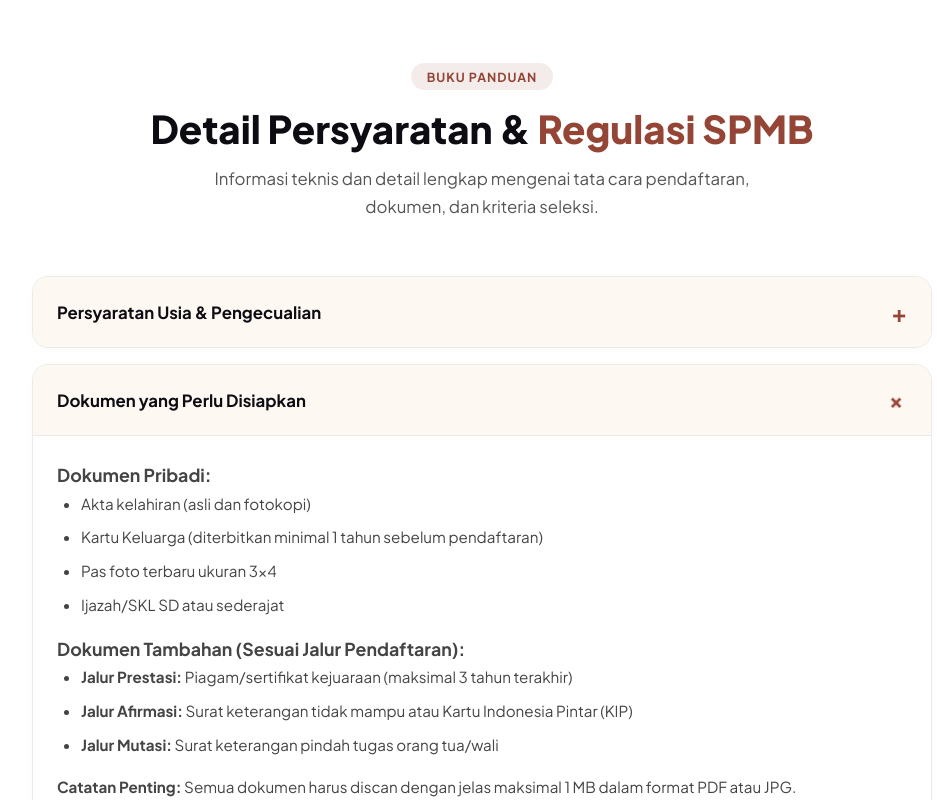
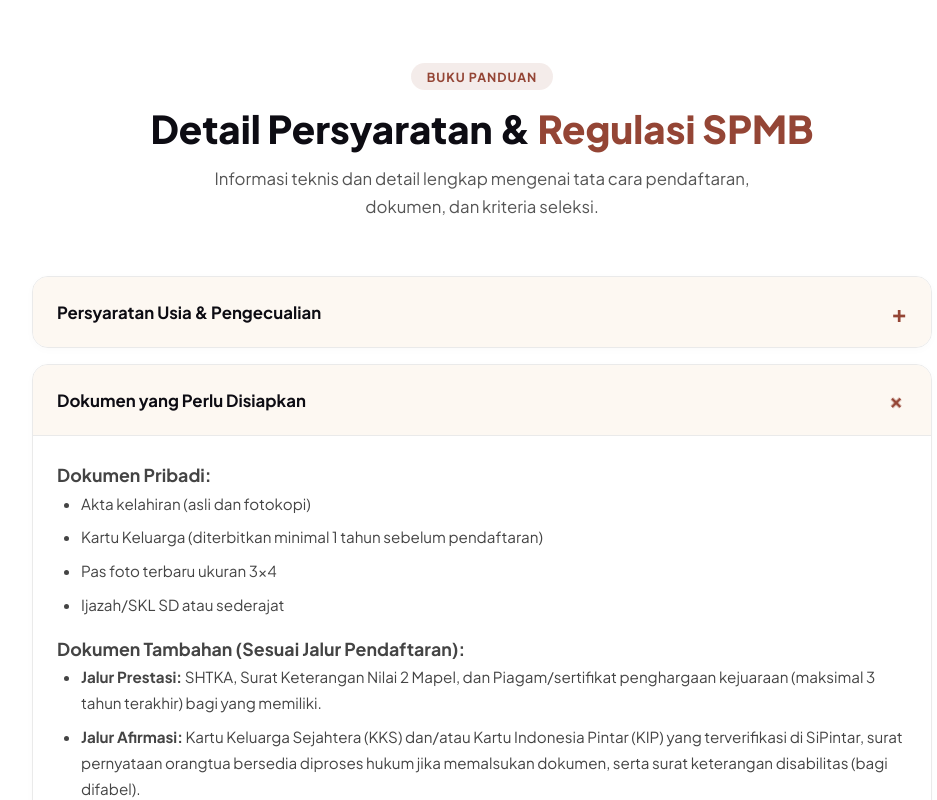
Before and after one commit to Santosa-Dev1507/website-smpn5-klaten, a Next.js app: page /spmb in a window 1280 px wide. Both pictures are taken after a click on the heading "Dokumen yang Perlu Disiapkan". Shown: the part 5971-6771 px from the top of the page, without its empty margins (158-1095 px from the left). Built offline with nearby package versions, Linux system fonts and the light colour scheme; no server answers.

Commit message:
docs(spmb): sinkronisasi detail regulasi accordion dengan juknis 2026 dan kartu jalur

```diff
--- a/app/spmb/page.tsx
+++ b/app/spmb/page.tsx
@@ -499,9 +499,9 @@ export default function SpmbPage() {
               </ul>
               <h3>Dokumen Tambahan (Sesuai Jalur Pendaftaran):</h3>
               <ul>
-                <li><strong>Jalur Prestasi:</strong> Piagam/sertifikat kejuaraan (maksimal 3 tahun terakhir)</li>
-                <li><strong>Jalur Afirmasi:</strong> Surat keterangan tidak mampu atau Kartu Indonesia Pintar (KIP)</li>
-                <li><strong>Jalur Mutasi:</strong> Surat keterangan pindah tugas orang tua/wali</li>
+                <li><strong>Jalur Prestasi:</strong> SHTKA, Surat Keterangan Nilai 2 Mapel, dan Piagam/sertifikat penghargaan kejuaraan (maksimal 3 tahun terakhir) bagi yang memiliki.</li>
+                <li><strong>Jalur Afirmasi:</strong> Kartu Keluarga Sejahtera (KKS) dan/atau Kartu Indonesia Pintar (KIP) yang terverifikasi di SiPintar, surat pernyataan orangtua bersedia diproses hukum jika memalsukan dokumen, serta surat keterangan disabilitas (bagi difabel).</li>
+                <li><strong>Jalur Mutasi:</strong> SK Tugas perpindahan orangtua/wali dari instansi/kantor/perusahaan (maksimal 1 tahun sebelum pendaftaran), Surat Keterangan Dinas Pendidikan, atau SK Kepala Sekolah tempat bertugas (bagi anak guru).</li>
               </ul>
               <p><strong>Catatan Penting:</strong> Semua dokumen harus discan dengan jelas maksimal 1 MB dalam format PDF atau JPG.</p>
             </div>
@@ -517,12 +517,12 @@ export default function SpmbPage() {
                 <li>Hubungan dengan kepala keluarga sebagai anak atau dalam satu KK terdapat orangtua dan anak.</li>
                 <li>Dikecualikan jika kedua orang tua meninggal dan dibuktikan dengan akta kematian.</li>
               </ul>
-              <p>Jika terjadi persamaan jarak, seleksi berdasarkan: (1) Usia tertua; (2) Nilai SKL/Ijazah; (3) Waktu pendaftaran.</p>
+              <p>Jika terjadi persamaan jarak, seleksi berdasarkan: (1) Usia tertua; (2) Waktu pendaftaran.</p>
               <h3>Jalur Afirmasi (20%):</h3>
               <ul>
                 <li>Berdomisili dalam wilayah yang ditetapkan, berasal dari keluarga ekonomi tidak mampu (KKS/KIP).</li>
                 <li>Surat pernyataan dari orang tua/wali yang bersedia diproses hukum jika memalsukan bukti.</li>
-                <li>Penyandang disabilitas dibuktikan dengan surat keterangan dari DINSOSP3AKB.</li>
+                <li>Penyandang disabilitas dibuktikan dengan: (1) Surat keterangan DINSOSP3AKB; (2) Surat hasil assessment jenjang sebelumnya; (3) Surat keterangan dokter/dokter spesialis.</li>
               </ul>
             </div>
           </details>
@@ -535,9 +535,9 @@ export default function SpmbPage() {
                 <li>Nilai hasil wisuda/kelulusan SD berupa SHTKA (Surat Hasil Test Kemampuan Akademik) untuk tahun ajaran 2025/2026.</li>
                 <li>Surat Keterangan Nilai 2 Mata Pelajaran (SD Negeri/Swasta Kab. Klaten) atau Nilai 2 Mapel dari Transkrip Nilai (lulusan SD luar Kab. Klaten & Madrasah).</li>
                 <li>Piagam penghargaan akademik/non-akademik (diterbitkan maksimal 3 tahun terakhir). Hanya 1 piagam tertinggi yang dinilai.</li>
-                <li><strong>Piagam Akademik:</strong> OSN, SISPRES, LCC, Lomba Tunas Bahasa Ibu, Dokter Kecil, Bercerita.</li>
-                <li><strong>Piagam Olahraga:</strong> POPDA, O2SN, semua cabor KONI tingkat daerah/nasional, Marching Band.</li>
-                <li><strong>Piagam Kesenian & Keagamaan:</strong> FLS3N, MAPSI, JSM, Paduan Suara, FLSDAK, FKP.</li>
+                <li><strong>Piagam Akademik:</strong> OSN, SISPRES, LCC, FTBI (Tunas Bahasa Ibu), Dokter Kecil, Bercerita, KSM, AKSIOMA, JSIT.</li>
+                <li><strong>Piagam Olahraga:</strong> POPDA, O2SN, Marching Band, PORSEMA, semua cabor KONI tingkat daerah/provinsi/nasional.</li>
+                <li><strong>Piagam Kesenian & Keagamaan:</strong> FLS3N, MAPSI, MAPAK, JSM, Paduan Suara/Vocal Group, FLSDAK, FKP.</li>
                 <li><strong>Piagam Ketrampilan:</strong> Jambore/Kemah Bakti, PMR, POCIL Klaten, Robotik.</li>
               </ul>
               <h3>Jalur Mutasi (5%):</h3>
```
